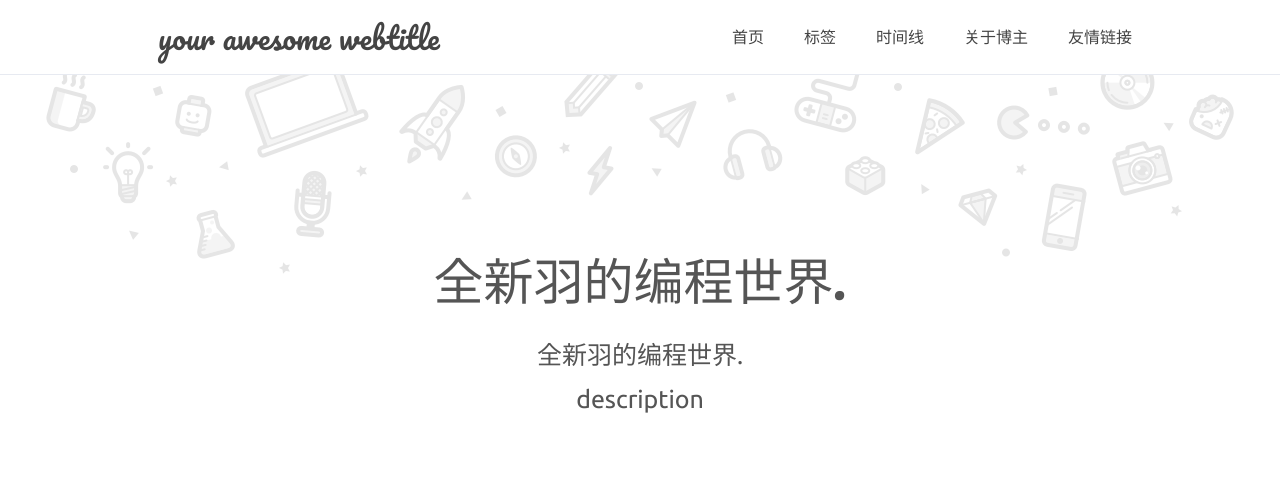
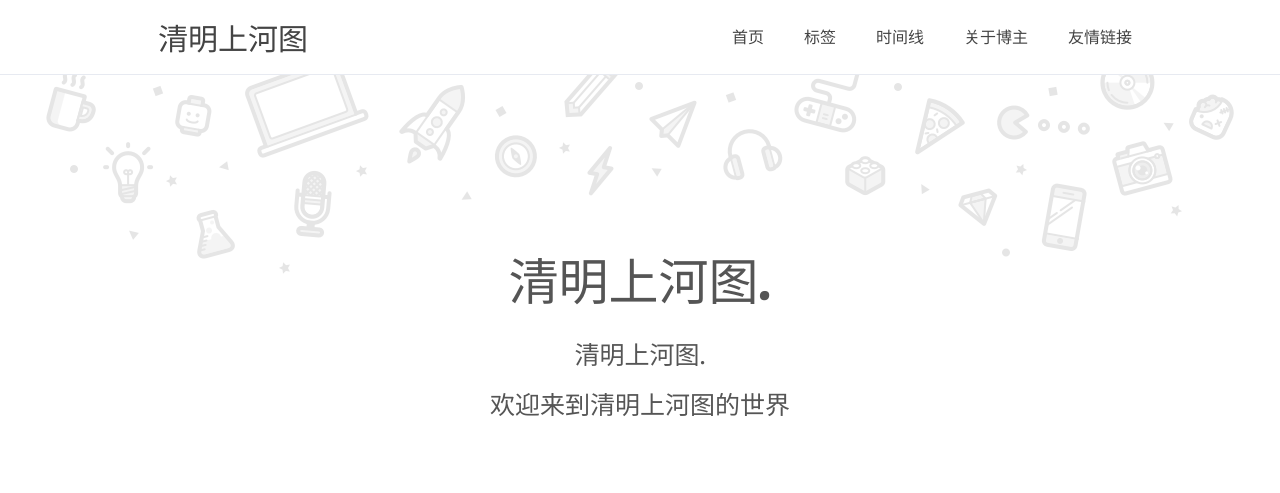
Before and after one commit to barryquan/barry.github.io, a Jekyll site: the page built from index.html, in a window 1280 px wide. Shown: the top 493 px of the page. Built offline with Jekyll 4.4.1, drawn with Linux system fonts in a browser that asks for light colours; comment, search, counter and statistics services are not loaded; some of the changed text lies outside the part shown.

Commit message:
修改网站名称

```diff
--- a/_config.yml
+++ b/_config.yml
@@ -1,6 +1,6 @@
 # Site settings 配置站点
-title: '全新羽的编程世界'
-description: '全新羽的编程世界,barry'
+title: '清明上河图'
+description: '清明上河图,barry'
 keywords: 'barry'
 url: 'https://barryquan.github.io' # your host
 
@@ -16,16 +16,16 @@ nav: # 最佳体验 六个标签 且最好每个标签不超过4中文字
 author: true
 name: 'your awesome name'
 NickName: 'your awesome nickname'
-webtitle: 'your awesome webtitle'
-bio: 'your awesome bio'
+webtitle: '清明上河图'
+bio: '活在当世，何惧未来'
 about: true
-aboutyou: 'your introduction'
+aboutyou: '一个16年毕业的小小程序猿'
 portraits: '/assets/profile.jpeg' # your portraits image file path
 
 # SNS
 SNS: true
 SNS-icon: #['Facebook', 'weibo', 'qq', 'github', 'Dribbble', 'Twitter', 'instagram', 'weixin', 'Codepen']
-  mail: 'mailto:abc@gmail.com'
+  mail: 'mailto:barry@gmail.com'
   weixin: '' # 你的微信二维码存放的地址
   qq: '' # 你的qq二维码存放的地址 or http://wpa.qq.com/msgrd?v=3&uin='你的QQ号'&site=qq&menu=yes
   github: ''
--- a/index.html
+++ b/index.html
@@ -1,9 +1,9 @@
 ---
 layout: default
-title: 全新羽的编程世界
-page-title: 全新羽的编程世界.
-home-title: 全新羽的编程世界.
-description: description
+title: 清明上河图
+page-title: 清明上河图.
+home-title: 清明上河图.
+description: 欢迎来到清明上河图的世界
 ---
 
 {% include header.html %}
```
